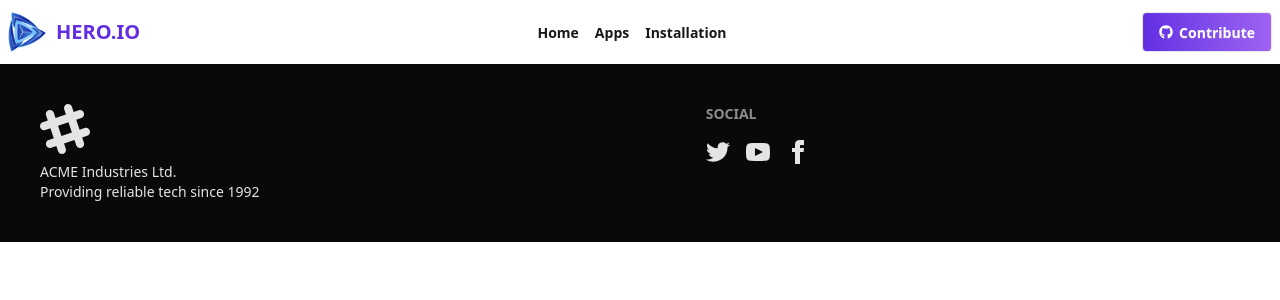
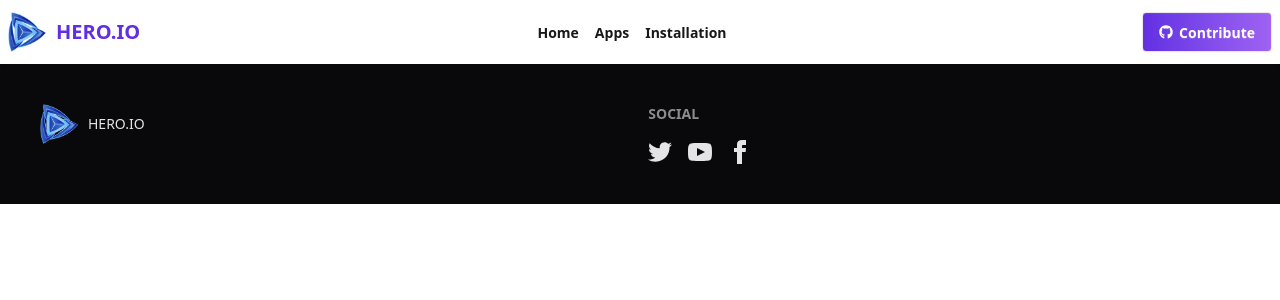
Before and after one commit to bayjidmia/Assignment-8, a React (Vite) app: page / in a window 1280 px wide. Shown: the top 300 px of the page. Built offline with nearby package versions, Linux system fonts and the light colour scheme.

Commit message:
initial commit

```diff
--- a/src/component/Footer/Footer.jsx
+++ b/src/component/Footer/Footer.jsx
@@ -1,27 +1,15 @@
 import React from "react";
+import image from "../../assets/logo.png";
 
 const Footer = () => {
   return (
     <div className="max-w-[1440px] mx-auto">
       <footer className="footer sm:footer-horizontal bg-neutral text-neutral-content p-10">
-        <aside>
-          <svg
-            width="50"
-            height="50"
-            viewBox="0 0 24 24"
-            xmlns="http://www.w3.org/2000/svg"
-            fillRule="evenodd"
-            clipRule="evenodd"
-            className="fill-current"
-          >
-            <path d="M22.672 15.226l-2.432.811.841 2.515c.33 1.019-.209 2.127-1.23 2.456-1.15.325-2.148-.321-2.463-1.226l-.84-2.518-5.013 1.677.84 2.517c.391 1.203-.434 2.542-1.831 2.542-.88 0-1.601-.564-1.86-1.314l-.842-2.516-2.431.809c-1.135.328-2.145-.317-2.463-1.229-.329-1.018.211-2.127 1.231-2.456l2.432-.809-1.621-4.823-2.432.808c-1.355.384-2.558-.59-2.558-1.839 0-.817.509-1.582 1.327-1.846l2.433-.809-.842-2.515c-.33-1.02.211-2.129 1.232-2.458 1.02-.329 2.13.209 2.461 1.229l.842 2.515 5.011-1.677-.839-2.517c-.403-1.238.484-2.553 1.843-2.553.819 0 1.585.509 1.85 1.326l.841 2.517 2.431-.81c1.02-.33 2.131.211 2.461 1.229.332 1.018-.21 2.126-1.23 2.456l-2.433.809 1.622 4.823 2.433-.809c1.242-.401 2.557.484 2.557 1.838 0 .819-.51 1.583-1.328 1.847m-8.992-6.428l-5.01 1.675 1.619 4.828 5.011-1.674-1.62-4.829z"></path>
-          </svg>
-          <p>
-            ACME Industries Ltd.
-            <br />
-            Providing reliable tech since 1992
-          </p>
-        </aside>
+        <div className="flex items-center">
+          <img className="w-[40px] h-[40px]" src={image} alt="" />
+          <p>HERO.IO</p>
+        </div>
+
         <nav>
           <h6 className="footer-title">Social</h6>
           <div className="grid grid-flow-col gap-4">
```
